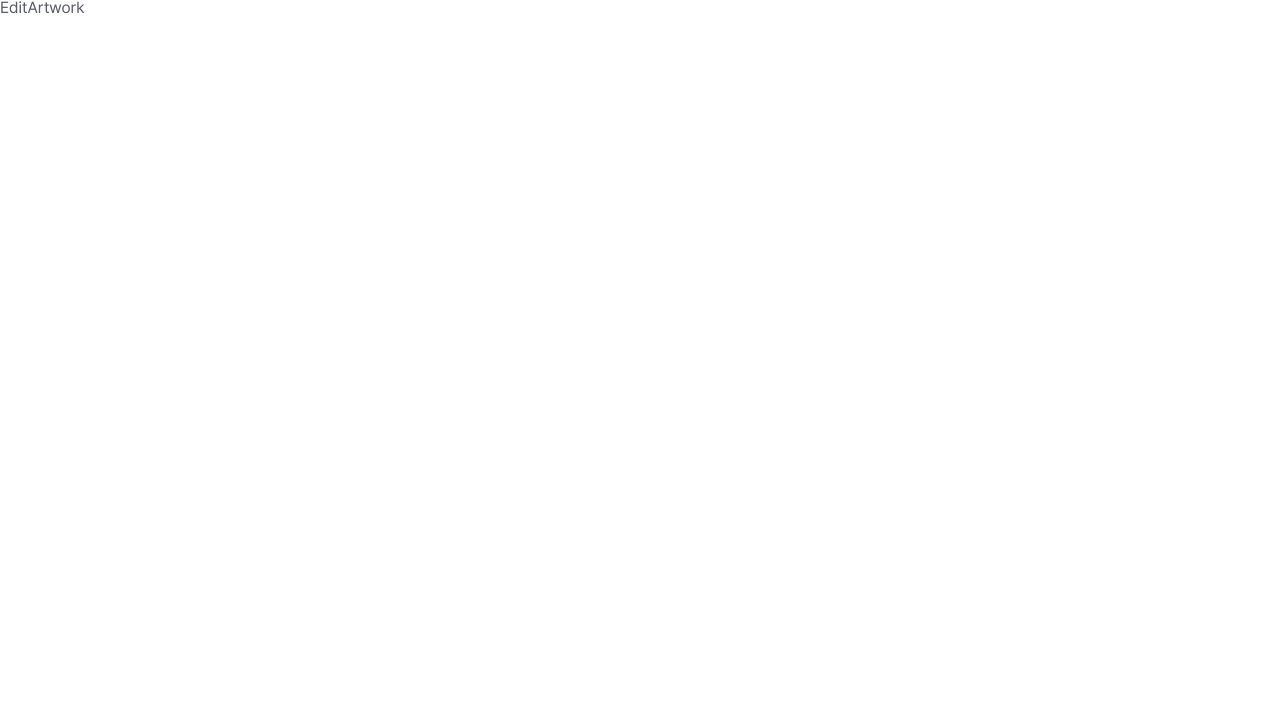
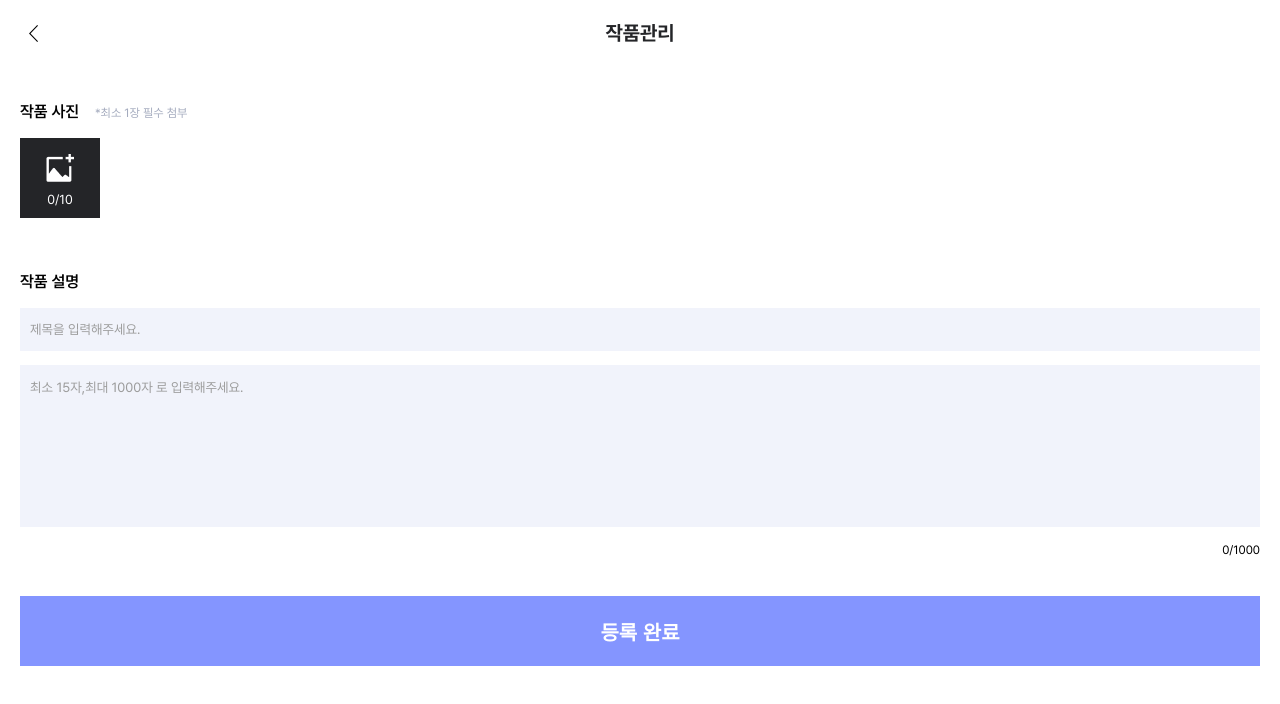
Before and after one commit to 2022-WWW-Project-Front/www-admin-mobile, a React (Vite) app: page /artist/edit-artwork in a window 1280 px wide. Shown: the top 704 px of the page. Built offline with nearby package versions, Linux system fonts and the light colour scheme.

Commit message:
feat: edit artworks info page

```diff
--- a/src/components/existing-user/EditArtwork.tsx
+++ b/src/components/existing-user/EditArtwork.tsx
@@ -1,7 +1,50 @@
-import React from 'react';
+import React, { useState } from 'react';
+import EditArtworkLayout from '../../layout/existing-user/EditArtworkLayout';
+import { useNavigate } from 'react-router-dom';
+const ALLOW_FILE_EXTENSION = /(\.jpg|\.jpeg|\.png|\.gif)$/i;
 
 const EditArtwork = () => {
-  return <div>EditArtwork</div>;
+  const [imageSrc, setImageSrc] = useState<string[]>([]);
+  const [artworkList, setArtworkList] = useState<File[]>([]);
+  const [description, setDescription] = useState({ title: '', content: '' });
+  const navigate = useNavigate();
+
+  const encodeFileToBase64 = (event: { target: HTMLInputElement }) => {
+    const target = event.target;
+    const files = target.files as FileList;
+    const fileLoaded = URL.createObjectURL(files[0]);
+
+    if (!ALLOW_FILE_EXTENSION.exec(target.value)) {
+      alert('파일 형식을 확인해주세요.');
+      return;
+    }
+    if (imageSrc.length > 9) {
+      alert('10개까지만 등록이 가능합니다.');
+      return;
+    }
+    setImageSrc([...imageSrc, fileLoaded]);
+    setArtworkList([...artworkList, files[0]]);
+  };
+
+  const deleteArtworkImg = (idx: number) => {
+    setImageSrc(imageSrc.filter((img, index) => idx !== index));
+    setArtworkList(artworkList.filter((img, index) => idx !== index));
+  };
+
+  const complete = () => {
+    // add to server
+    navigate('/artist');
+  };
+  return (
+    <EditArtworkLayout
+      imageSrc={imageSrc}
+      encodeFileToBase64={encodeFileToBase64}
+      deleteArtworkImg={deleteArtworkImg}
+      description={description}
+      setDescription={setDescription}
+      complete={complete}
+    />
+  );
 };
 
 export default EditArtwork;
--- a/src/layout/existing-user/EditArtworkLayout.tsx
+++ b/src/layout/existing-user/EditArtworkLayout.tsx
@@ -1,7 +1,179 @@
 import React from 'react';
+import { useNavigate } from 'react-router-dom';
+import * as S from '../common/commonStyle';
+import styled from 'styled-components';
 
-const EditArtworkLayout = () => {
-  return <div>EditArtwork</div>;
+interface EditArtworkProps {
+  imageSrc: string[];
+  encodeFileToBase64: (event: { target: HTMLInputElement }) => void;
+  deleteArtworkImg: (idx: number) => void;
+  description: { title: string; content: string };
+  setDescription: (description: { title: string; content: string }) => void;
+  complete: () => void;
+}
+
+const EditArtworkLayout = ({
+  imageSrc,
+  encodeFileToBase64,
+  deleteArtworkImg,
+  description,
+  setDescription,
+  complete
+}: EditArtworkProps) => {
+  const navigate = useNavigate();
+  return (
+    <div>
+      <S.ProcessHeader>
+        <S.BackIcon onClick={() => navigate(-1)} />
+        작품관리
+      </S.ProcessHeader>
+      <S.Content>
+        <S.InputBox>
+          <h3>
+            작품 사진 <span style={{ fontSize: '0.75rem', marginLeft: '0.75rem' }}>*최소 1장 필수 첨부</span>
+          </h3>
+          <FlexContainer>
+            <ImgFile htmlFor="images">
+              <img src={'/assets/photos.png'} alt="images preview" />
+              <p>{imageSrc.length}/10</p>
+            </ImgFile>
+            <input
+              multiple
+              type="file"
+              id="images"
+              accept="image/png, image/jpeg, image/jpg, image/gif"
+              onChange={encodeFileToBase64}
+            />
+            {imageSrc.map((image, idx) => (
+              <ArtworkImage key={image}>
+                <img src={image} alt={'artwork'} />
+                <div onClick={() => deleteArtworkImg(idx)}>
+                  <p></p>
+                </div>
+              </ArtworkImage>
+            ))}
+          </FlexContainer>
+        </S.InputBox>
+        <div style={{ height: '1.75rem' }}></div>
+        <S.InputBox>
+          <h3>작품 설명</h3>
+          <input
+            type="text"
+            required
+            placeholder="제목을 입력해주세요."
+            value={description.title}
+            onChange={(event) =>
+              setDescription({
+                ...description,
+                title: event.target.value
+              })
+            }
+          />
+          <textarea
+            required
+            id="content"
+            placeholder="최소 15자,최대 1000자 로 입력해주세요."
+            value={description.content}
+            onChange={(event) =>
+              setDescription({
+                ...description,
+                content: event.target.value
+              })
+            }
+          />
+          <label htmlFor="content" style={{ fontSize: '0.75rem', display: 'block', textAlign: 'end' }}>
+            {description.content.length}/1000
+          </label>
+        </S.InputBox>
+        <S.NextBtn
+          style={{ width: '100%', position: 'inherit', marginTop: '2.5rem' }}
+          validate={Boolean(
+            imageSrc.length > 0 &&
+              description.title.length > 0 &&
+              description.content.length > 14 &&
+              description.content.length < 1001
+          )}
+          onClick={complete}
+        >
+          등록 완료
+        </S.NextBtn>
+      </S.Content>
+    </div>
+  );
 };
 
 export default EditArtworkLayout;
+
+const ImgFile = styled.label`
+  width: 5rem;
+  height: 5rem;
+  background-color: var(--black-400);
+  position: relative;
+  display: flex;
+  justify-content: center;
+  overflow: hidden;
+  flex-shrink: 0;
+  img {
+    position: absolute;
+    top: 1rem;
+  }
+  p {
+    position: absolute;
+    bottom: 0.75rem;
+    color: var(--white);
+    font-weight: 300;
+    font-size: 13px;
+  }
+`;
+
+const FlexContainer = styled.div`
+  width: 100%;
+  display: flex;
+  gap: 0.8rem;
+  overflow-x: auto;
+  overflow-y: hidden;
+  padding-top: 1.125rem;
+`;
+
+const ArtworkImage = styled.div`
+  position: relative;
+  width: 5rem;
+  height: 5rem;
+  display: flex;
+  justify-content: center;
+  align-items: center;
+  background-size: cover;
+  background-position: center;
+  img {
+    width: 5rem;
+    height: 5rem;
+    object-fit: cover;
+  }
+  div {
+    position: absolute;
+    top: -0.4rem;
+    right: -0.4rem;
+    width: 1.2rem;
+    height: 1.2rem;
+    border-radius: 50%;
+    background-color: var(--black-400);
+    display: flex;
+    justify-content: center;
+    align-items: center;
+    p {
+      width: 0.8rem;
+      height: 1px;
+      background-color: var(--white);
+      transform: rotate(45deg);
+      &:after {
+        display: block;
+        content: '';
+        width: 0.8rem;
+        height: 1px;
+        background-color: var(--white);
+        transform: rotate(-90deg);
+        position: absolute;
+      }
+    }
+  }
+`;
```
